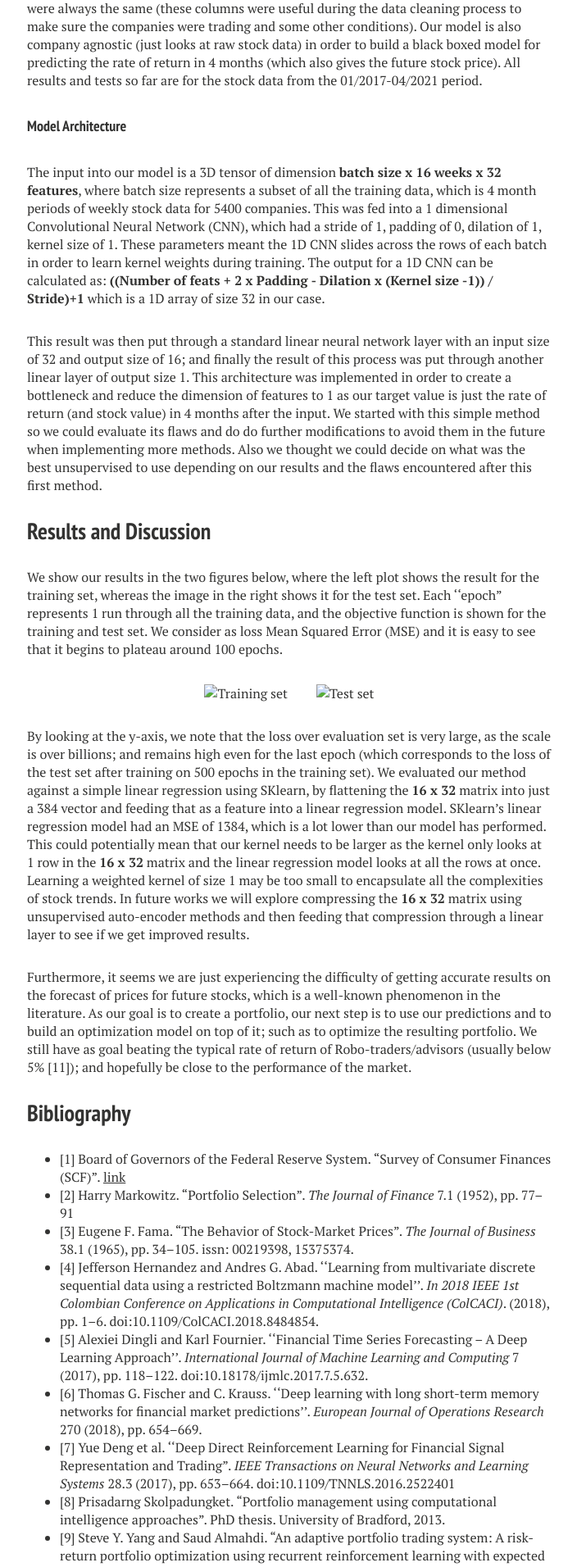
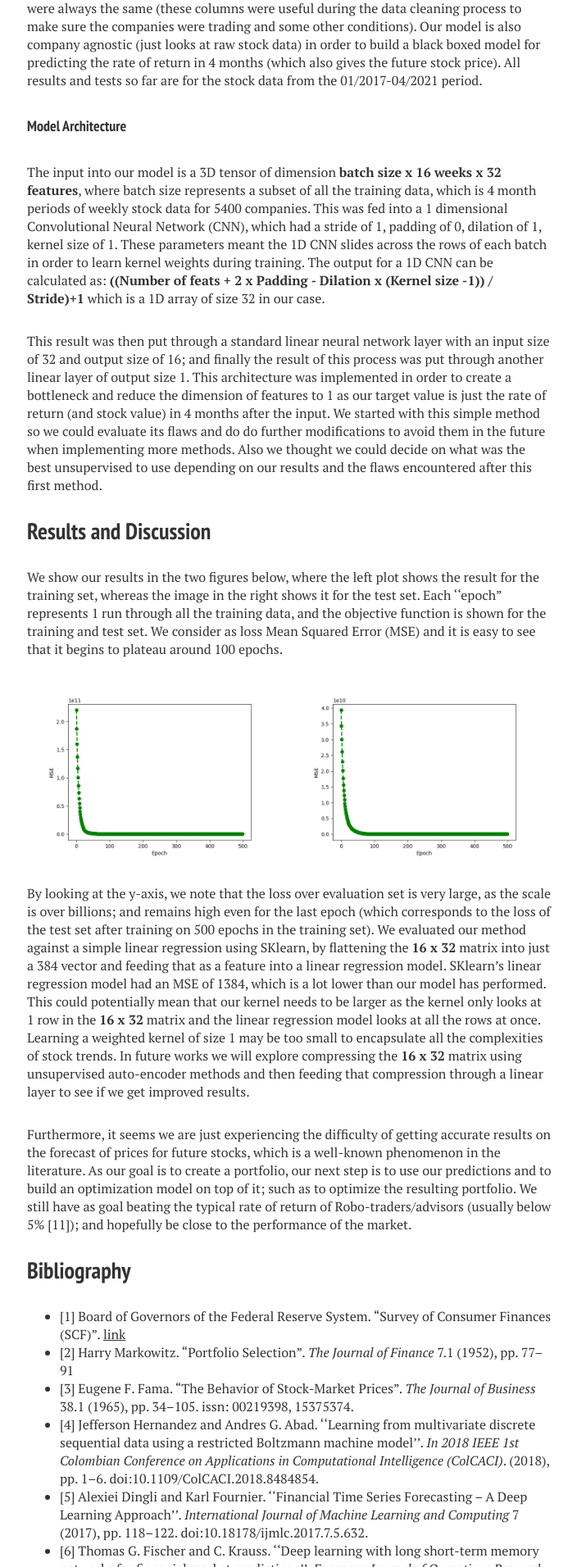
Before and after one commit to ierazo/ierazo.github.io, a Jekyll site: the page built from Machine_Learning_Project.md, in a window 1280 px wide. Shown: the part 4488-6400 px from the top of the page at 82% size, without its empty margins (287-991 px from the left). Built offline with Jekyll 4.4.1, drawn with Linux system fonts in a browser that asks for light colours; nearby versions of some CDN libraries; some web fonts are replaced.

Commit message:
Update Machine_Learning_Project.md

```diff
--- a/Machine_Learning_Project.md
+++ b/Machine_Learning_Project.md
@@ -69,9 +69,9 @@ This result was then put through a standard linear neural network layer with an
 We show our results in the two figures below, where the left plot shows the result for the training set, whereas the image in the right shows it for the test set. Each ''epoch" represents 1 run through all the training data, and the objective function is shown for the training and test set. We consider as loss Mean Squared Error (MSE) and it is easy to see that it begins to plateau around 100 epochs.
 
 <p align="center">
-  <img alt="Training set" src="./images/MLProject/FigTrain1.png" width="45%">
+  <img alt="Training set" src="https://github.com/ierazo/ierazo.github.io/blob/main/images/MLProject/FigTrain1.png" width="45%">
 &nbsp; &nbsp; &nbsp; &nbsp;
-  <img alt="Test set" src="./images/MLProject/FigTest1.png" width="45%">
+  <img alt="Test set" src="https://github.com/ierazo/ierazo.github.io/blob/main/images/MLProject/FigTest1.png" width="45%">
 </p>
 
 By looking at the y-axis, we note that the loss over evaluation set is very large, as the scale is over billions; and remains high even for the last epoch (which corresponds to the loss of the test set after training on 500 epochs in the training set). We evaluated our method against a simple linear regression using SKlearn, by flattening the **16 x 32** matrix into just a 384 vector and feeding that as a feature into a linear regression model. SKlearn's linear regression model had an MSE of 1384, which is a lot lower than our model has performed. This could potentially mean that our kernel needs to be larger as the kernel only looks at 1 row in the **16 x 32** matrix and the linear regression model looks at all the rows at once. Learning a weighted kernel of size 1 may be too small to encapsulate all the complexities of stock trends. In future works we will explore compressing the **16 x 32** matrix using unsupervised auto-encoder methods and then feeding that compression through a linear layer to see if we get improved results.
```
